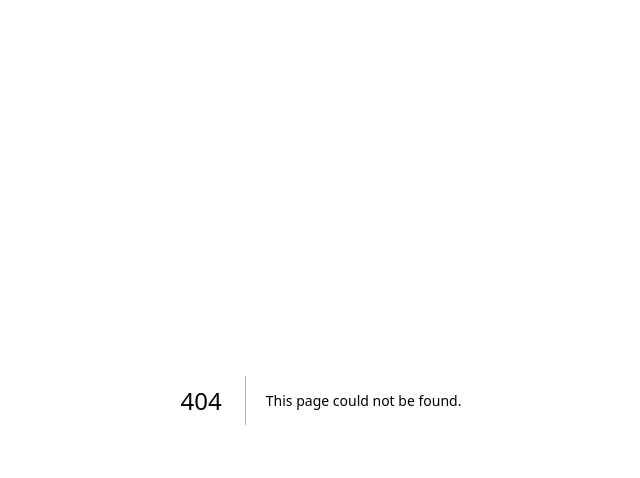
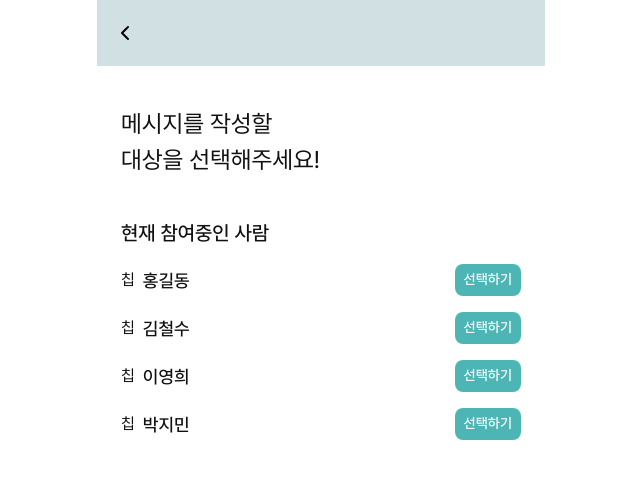
Before and after one commit to yonseeee/doldol-client, a Next.js app in the folder apps/client/: page /paper/1/message/edit in a window 1280 px wide. Before the commit this address had no page. Shown: the top 478 px of the page, without its empty margins (319-959 px from the left). Built offline with nearby package versions, Linux system fonts and the light colour scheme.

Commit message:
feat(message): edit message add select person

```diff
--- /dev/null
+++ b/apps/client/src/app/paper/[paperId]/message/edit/page.tsx
@@ -0,0 +1,76 @@
+"use client";
+
+import dynamic from "next/dynamic";
+import { use, useEffect, useState } from "react";
+import { set } from "react-hook-form";
+
+type MessageEditStage =
+  | "selectPerson"
+  | "editMessage"
+  | "checkMessage"
+  | "complete";
+
+const Content = {
+  selectPerson: dynamic(
+    () => import("@/containers/paper/message/SelectPerson"),
+    {
+      ssr: false,
+      loading: () => <div>Loading...</div>, // 스켈레톤 대체
+    },
+  ),
+  // editMessage: dynamic(() => import("@/containers/paper/message/Edit"), {
+  //     ssr: false,
+  //     loading: () => <div>Loading...</div>, // 스켈레톤 대체
+  // }),
+  // checkMessage: dynamic(() => import("@/containers/paper/message/Check"), {
+  //     ssr: false,
+  //     loading: () => <div>Loading...</div>, // 스켈레톤 대체
+  // }),
+  // complete: dynamic(() => import("@/containers/paper/message/Complete"), {
+  //     ssr: false,
+  //     loading: () => <div>Loading...</div>, // 스켈레톤 대체
+  // }),
+};
+
+const MessageEditPage = ({
+  params,
+  searchParams,
+}: {
+  params: Promise<{ paperId: string }>;
+  searchParams: Promise<{ messageId?: string }>;
+}) => {
+  const { paperId } = use(params);
+  const { messageId } = use(searchParams);
+  const [stage, setStage] = useState<MessageEditStage>("selectPerson");
+  const [targetPerson, setTargetPerson] = useState<string | null>(null);
+
+  useEffect(() => {
+    if (messageId) {
+      // TODO: API 호출로 메시지 데이터 가져오기, 대상 유저 설정
+      setTargetPerson("exampleUserId"); // 예시로 설정, 실제로는 API 호출 후 설정
+      setStage("editMessage");
+    }
+  }, [messageId]);
+
+  const onNext = (userId?: string) => {
+    switch (stage) {
+      case "selectPerson":
+        if (userId) {
+          setTargetPerson(userId);
+          setStage("editMessage");
+        }
+        break;
+      // case "editMessage":
+    }
+  };
+
+  return (
+    <div className="px-6 pb-10">
+      {stage === "selectPerson" && (
+        <Content.selectPerson paperId={paperId} onNext={onNext} />
+      )}
+    </div>
+  );
+};
+
+export default MessageEditPage;
--- /dev/null
+++ b/apps/client/src/containers/paper/message/Edit.tsx
@@ -0,0 +1,23 @@
+'use client';
+
+import { useEffect, useState } from "react";
+
+
+interface Props {
+    paperId: string;
+    messageId?: string;
+}
+
+const MessageEditContainer:React.FC<Props> = ({paperId, messageId}) => {
+    const [messageData, setMessageData] = useState(null);
+
+    useEffect(() => {
+        if(messageId) {
+
+        }
+    }, [messageId])
+
+    return (
+
+    )
+}
--- /dev/null
+++ b/apps/client/src/containers/paper/message/SelectPerson.tsx
@@ -0,0 +1,59 @@
+"use client";
+
+import { Button, Typography } from "@ui/components";
+
+const TEST_DATA = [
+  { userId: "user1", name: "홍길동" },
+  { userId: "user2", name: "김철수" },
+  { userId: "user3", name: "이영희" },
+  { userId: "user4", name: "박지민" },
+];
+
+interface Props {
+  paperId: string;
+  onNext: (userId?: string) => void;
+}
+
+const MessageSelectPersonContainer: React.FC<Props> = ({ paperId, onNext }) => {
+  const data = TEST_DATA; // TODO: API 호출로 현재 참여중인 사람 데이터 가져오기
+
+  return (
+    <>
+      <Typography element="h2" variant="h24" className="mt-10">
+        메시지를 작성할
+        <br />
+        대상을 선택해주세요!
+      </Typography>
+      <Typography element="h3" variant="b20-medium" className="mt-10">
+        현재 참여중인 사람
+      </Typography>
+      <ul className="flex flex-col gap-4 mt-4">
+        {data?.map((user) => (
+          <li
+            key={user.userId}
+            className="flex items-center justify-between items-center w-full"
+            onClick={() => onNext(user.userId)}
+          >
+            <div className="flex items-center gap-2">
+              {/* TODO: chip 예정 */}
+              <div>칩</div>
+              <Typography element="span" variant="b18-medium">
+                {user.name}
+              </Typography>
+            </div>
+
+            <Button
+              variant={"primary"}
+              size={"small"}
+              onClick={() => onNext(user.userId)}
+            >
+              선택하기
+            </Button>
+          </li>
+        ))}
+      </ul>
+    </>
+  );
+};
+
+export default MessageSelectPersonContainer;
```
